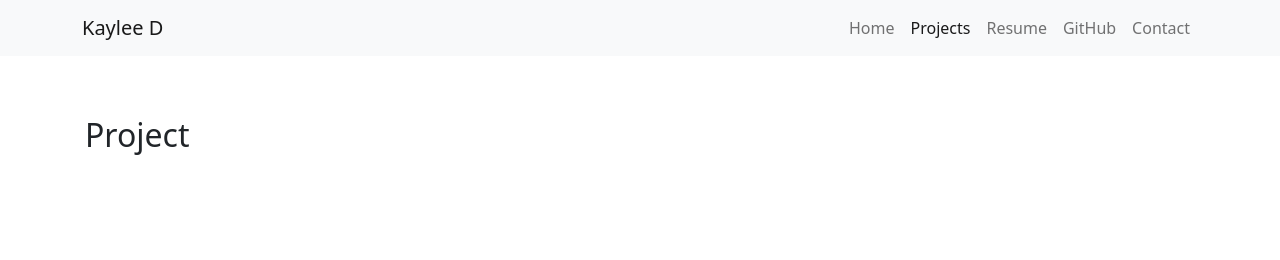
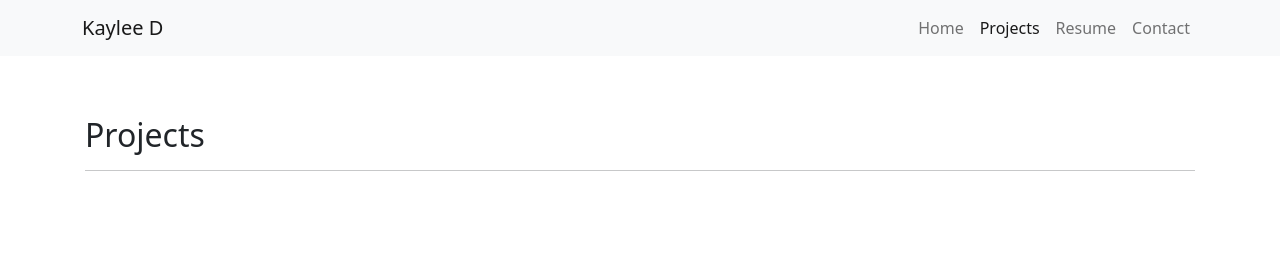
Before and after one commit to bikaylee/Portfolio, a Jekyll site: the page built from project.md, in a window 1280 px wide. Shown: the top 260 px of the page. Built offline with Jekyll 4.4.1, drawn with Linux system fonts in a browser that asks for light colours.

Commit message:
modify heading format

```diff
--- a/_layouts/default.html
+++ b/_layouts/default.html
@@ -63,9 +63,6 @@
               <a href="resume.html" class="nav-link {{ resumeClass }}{% if current[1] == 'resume.html' %} active {% endif %}">Resume</a>
             </li>
             <li class="nav-item">
-              <a href="https://github.com/bikaylee" class="nav-link">GitHub</a>
-            </li>
-            <li class="nav-item">
               <a href="contact.html" class="nav-link {% if current[1] == 'contact.html' %} active {% endif %}">Contact</a>
             </li>
           </ul>
@@ -75,11 +72,11 @@
 
 
     <div class="container">
-      <div class="page-header">
+      <!-- <div class="page-header">
         <h2>
         {{ page.title }}
         </h2>
-      </div>
+      </div> -->
 
 
         {{ content }}
--- a/project.md
+++ b/project.md
@@ -2,3 +2,7 @@
 layout: default
 title: Project
 ---
+
+## Projects
+
+---
```
Also changed, not shown: contact.md (+2 -0 lines), index.md (+2 -0 lines), resume.md (+3 -0 lines).
